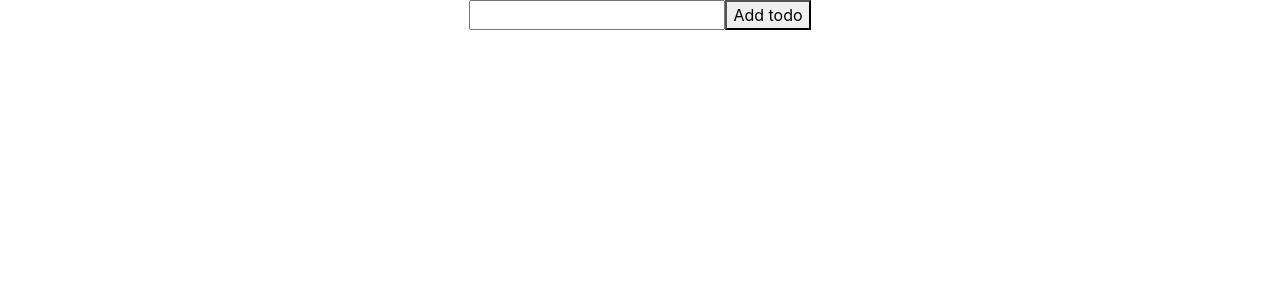
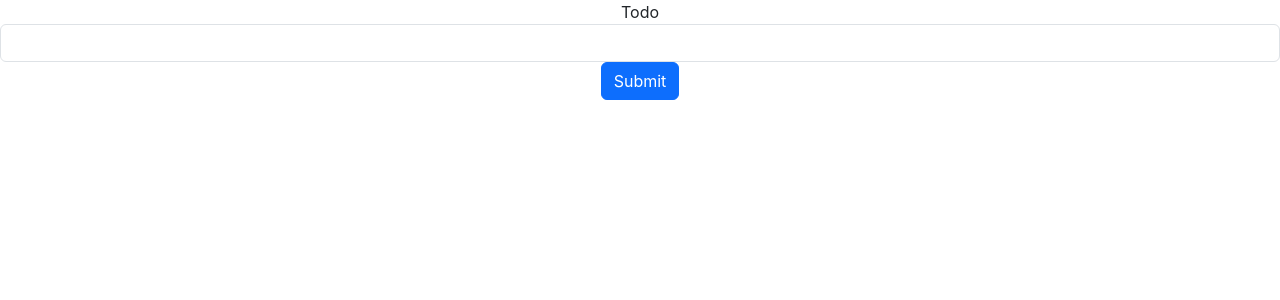
Before and after one commit to Bash-Clevin/todo-app, a React (Create React App) app in the folder todo-client/: page / in a window 1280 px wide. Shown: the top 300 px of the page. Built offline with nearby package versions, Linux system fonts and the light colour scheme.

Commit message:
feat: Add css styling

```diff
--- a/todo-client/src/components/FormData.tsx
+++ b/todo-client/src/components/FormData.tsx
@@ -21,8 +21,11 @@ function FormData(): React.JSX.Element {
     <div>
 
     <form onSubmit={handleDataSubmit}>
-      <input type="text" name="todo" value={data} onChange={handleDataChange} />
-      <button type='submit'>Add todo</button>
+      <div className="form-group">
+        <label>Todo</label>
+        <input className='form-control' type="text" name="todo" value={data} onChange={handleDataChange} />
+      </div>
+      <button className='btn btn-primary' type='submit'>Submit</button>
     </form>
     </div>
   )
```
